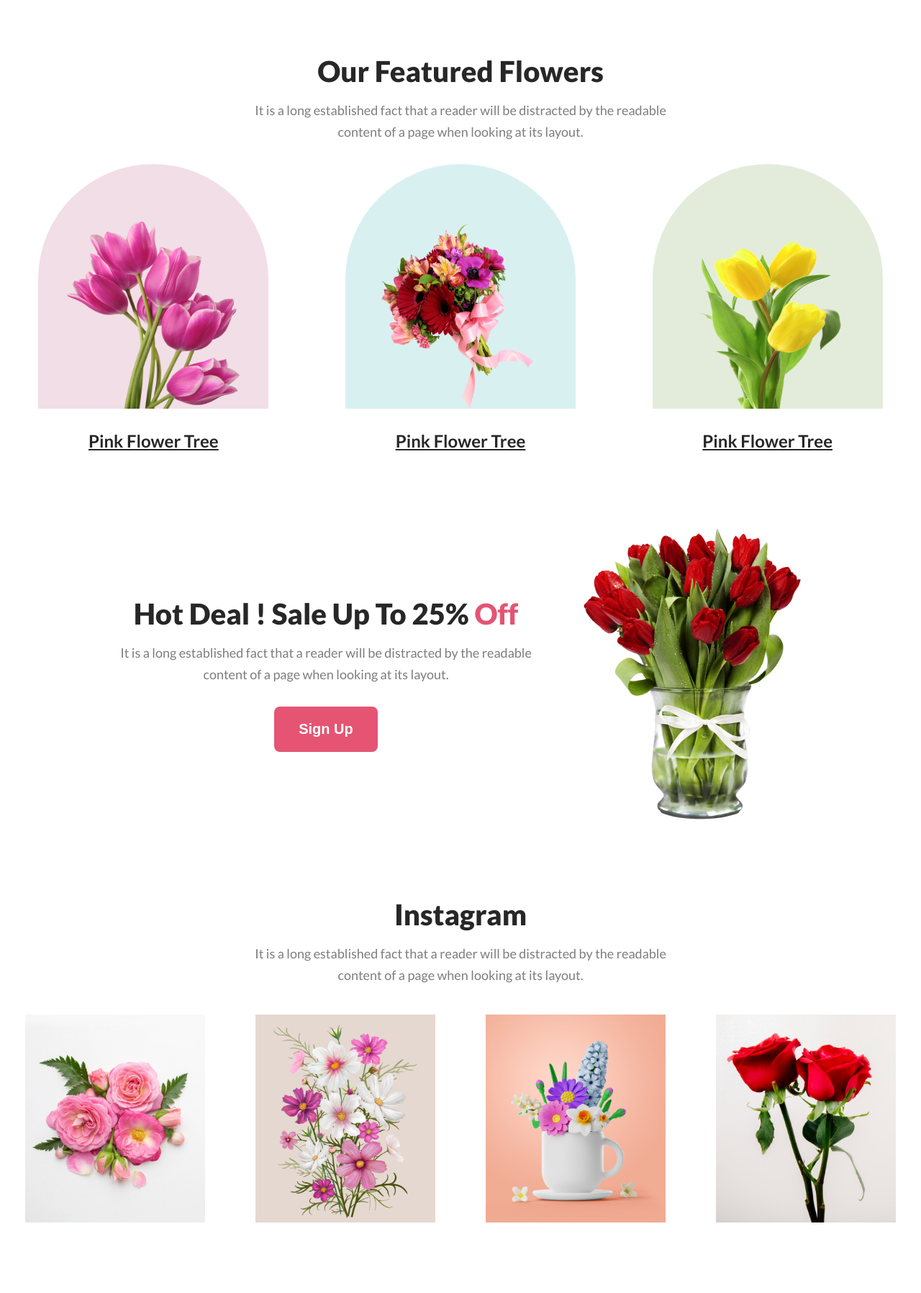
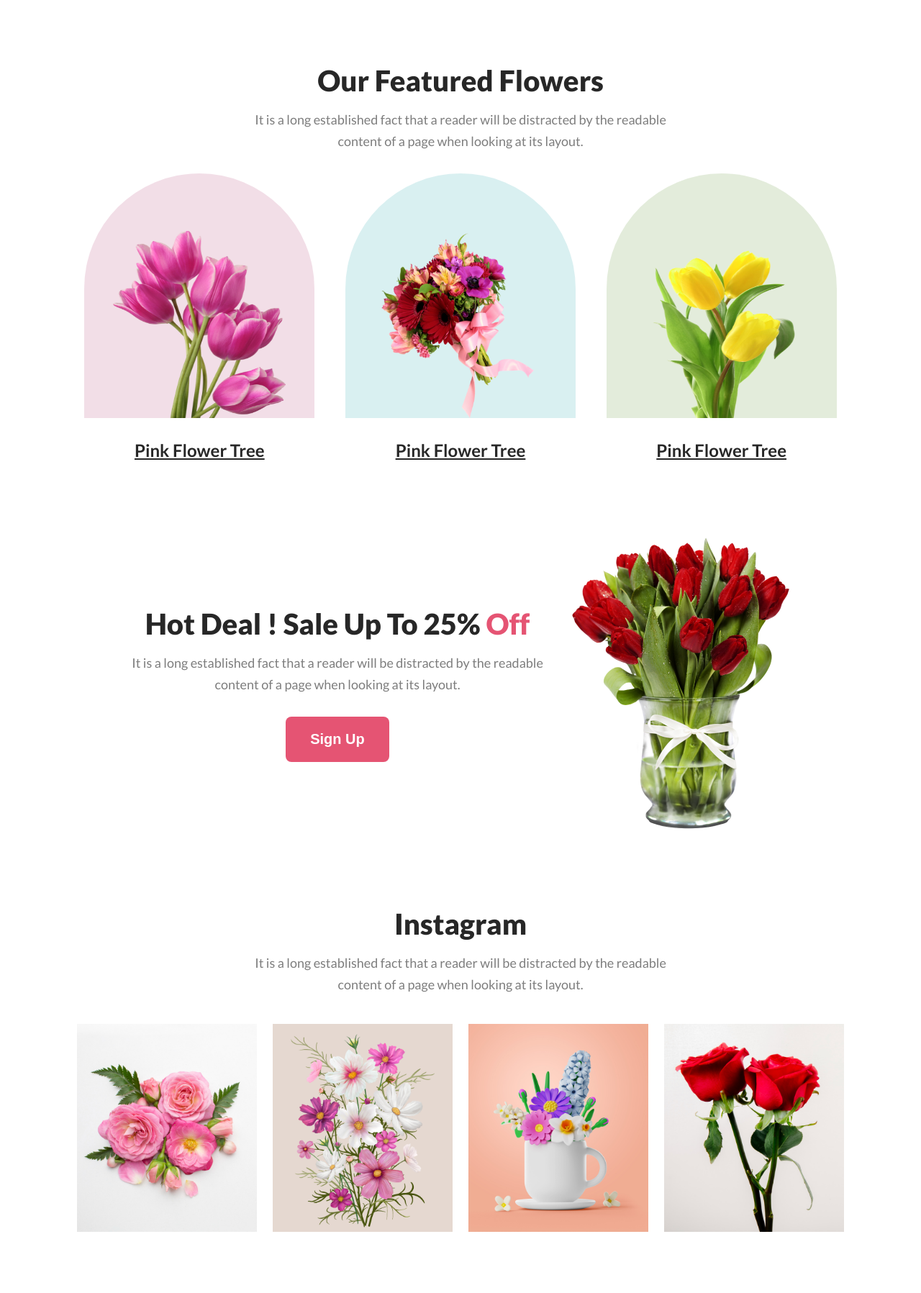
Before and after one commit to smsiam76/flower-shop-assignment-batch8, a plain HTML site: page index.html in a window 1280 px wide. Shown: the part 654-2451 px from the top of the page at 72% size. Drawn offline with Linux system fonts and the light colour scheme.

Commit message:
added some changes like width and margin

```diff
--- a/styles/style.css
+++ b/styles/style.css
@@ -49,6 +49,8 @@ primary-btn
 	justify-content: space-around;
 	align-items: center;
 	padding: 50px 0 0;
+	width: 85%;
+	margin: 0 auto;
 
 }
 .banner-title{
@@ -68,6 +70,10 @@ primary-btn
 /*	featured css	*/
 .featured-section{
 	padding: 100px 0 50px;
+}
+.featured-container{
+	width: 85%;
+	margin: 0 auto;
 }
 .featured-flower{
 	display: flex;
@@ -112,7 +118,7 @@ primary-btn
 	display: flex;
 	justify-content: space-around;
 	align-items: center;
-	width: 80%;
+	width: 75%;
 	margin: 0 auto;
 }
 .deal-text{
@@ -124,6 +130,10 @@ primary-btn
 /*	instagram area css	*/
 .instagram-section{
 	padding: 50px 0;
+}
+.instagram-container{
+	width: 85%;
+	margin: 0 auto;
 }
 .instagram-box{
 	display: flex;
```
